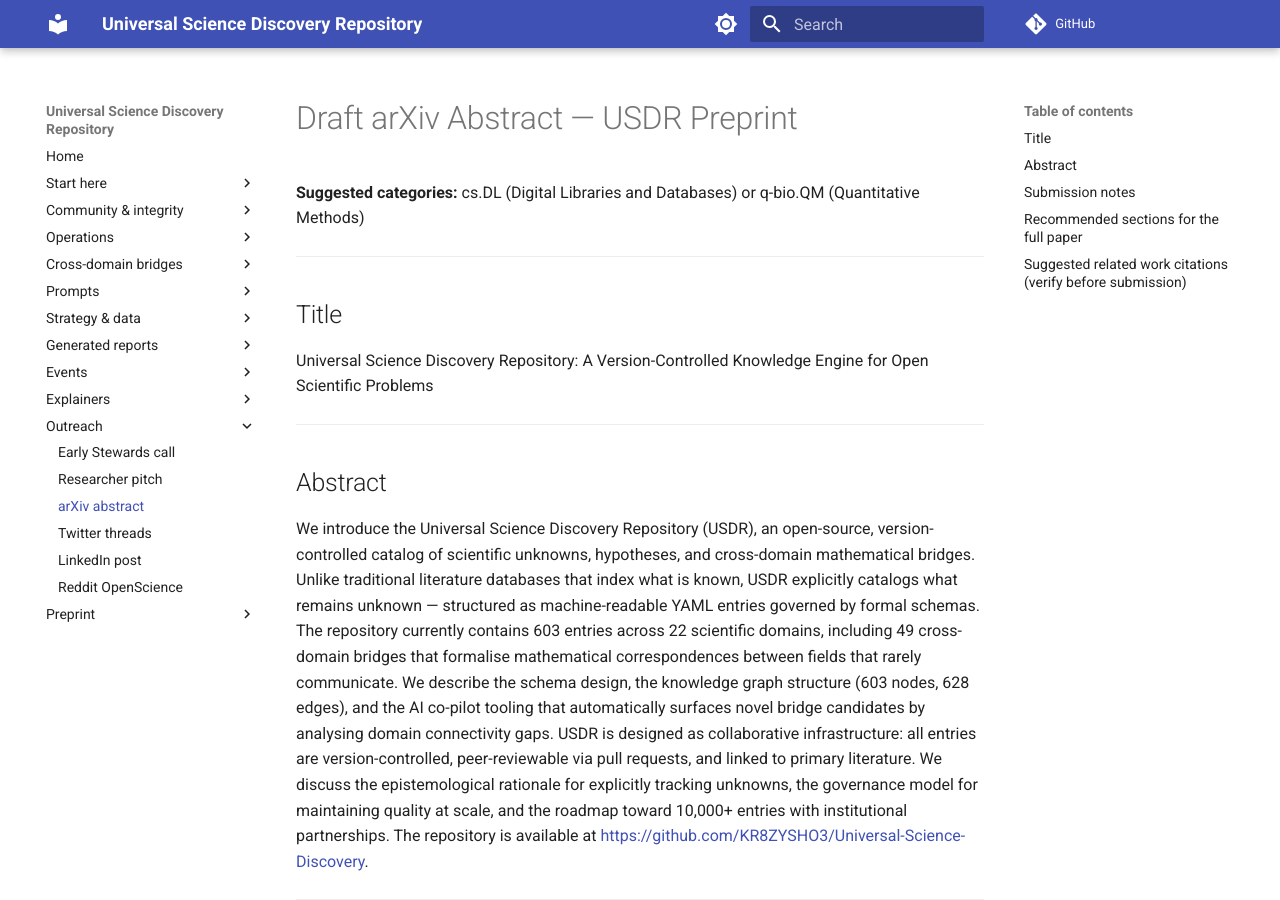
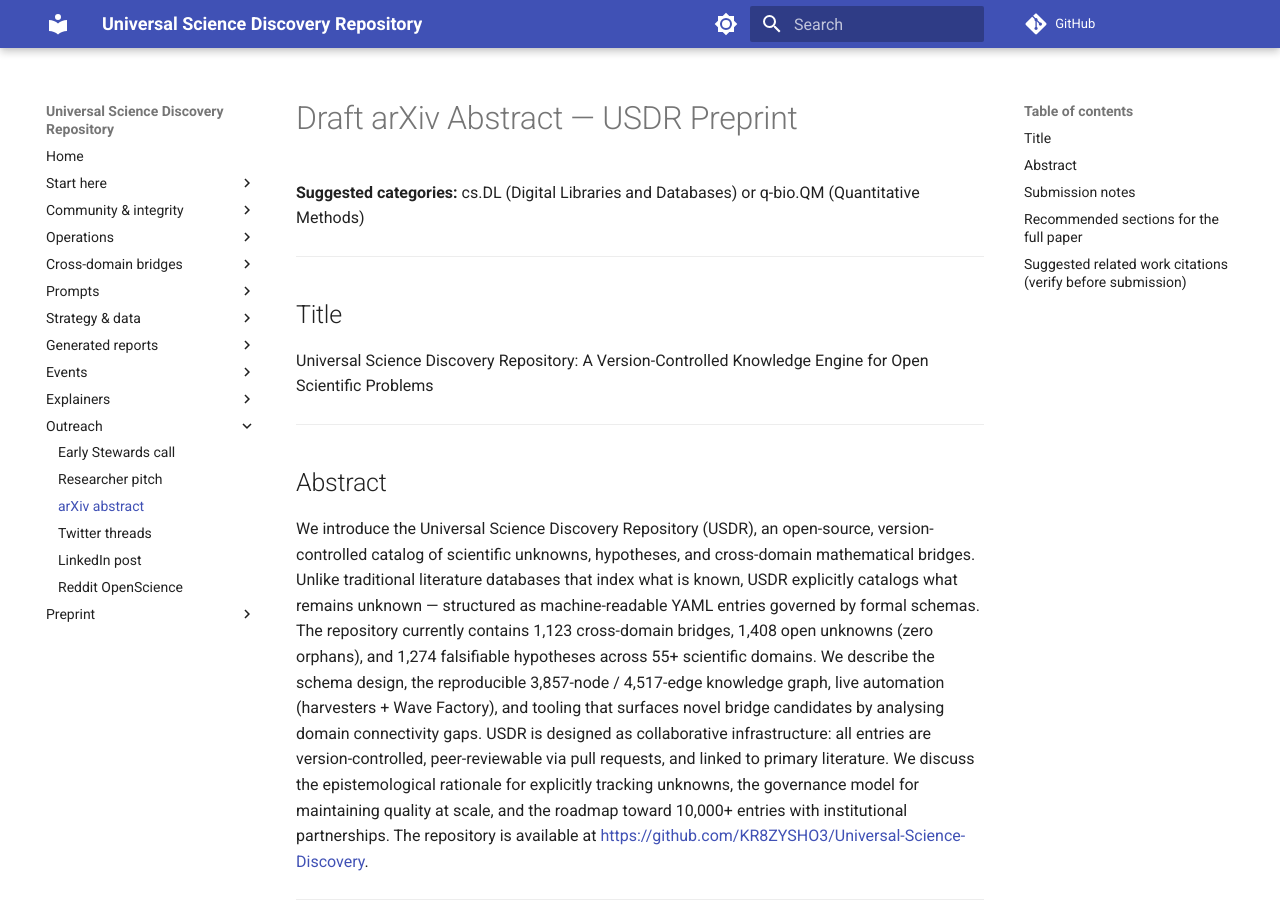
Before and after one commit to KR8ZYSHO3/Universal-Science-Discovery, an MkDocs documentation site: the page built from docs/outreach/arxiv_abstract.md, in a window 1280 px wide and 900 px high. Built offline with MkDocs 1.6.1 and Material for MkDocs 9.7.7, drawn with Linux system fonts in a browser that asks for light colours; comment, search, counter and statistics services are not loaded.

Commit message:
chore(launch): refresh arXiv abstract draft with current scale numbers

```diff
--- a/docs/outreach/arxiv_abstract.md
+++ b/docs/outreach/arxiv_abstract.md
@@ -18,11 +18,11 @@ We introduce the Universal Science Discovery Repository (USDR), an open-source,
 version-controlled catalog of scientific unknowns, hypotheses, and cross-domain
 mathematical bridges. Unlike traditional literature databases that index what is known,
 USDR explicitly catalogs what remains unknown — structured as machine-readable YAML
-entries governed by formal schemas. The repository currently contains 603 entries across
-22 scientific domains, including 49 cross-domain bridges that formalise mathematical
-correspondences between fields that rarely communicate. We describe the schema design,
-the knowledge graph structure (603 nodes, 628 edges), and the AI co-pilot tooling that
-automatically surfaces novel bridge candidates by analysing domain connectivity gaps.
+entries governed by formal schemas. The repository currently contains 1,123 cross-domain
+bridges, 1,408 open unknowns (zero orphans), and 1,274 falsifiable hypotheses across 55+
+scientific domains. We describe the schema design, the reproducible 3,857-node / 4,517-edge
+knowledge graph, live automation (harvesters + Wave Factory), and tooling that surfaces
+novel bridge candidates by analysing domain connectivity gaps.
 USDR is designed as collaborative infrastructure: all entries are version-controlled,
 peer-reviewable via pull requests, and linked to primary literature. We discuss the
 epistemological rationale for explicitly tracking unknowns, the governance model for
```
